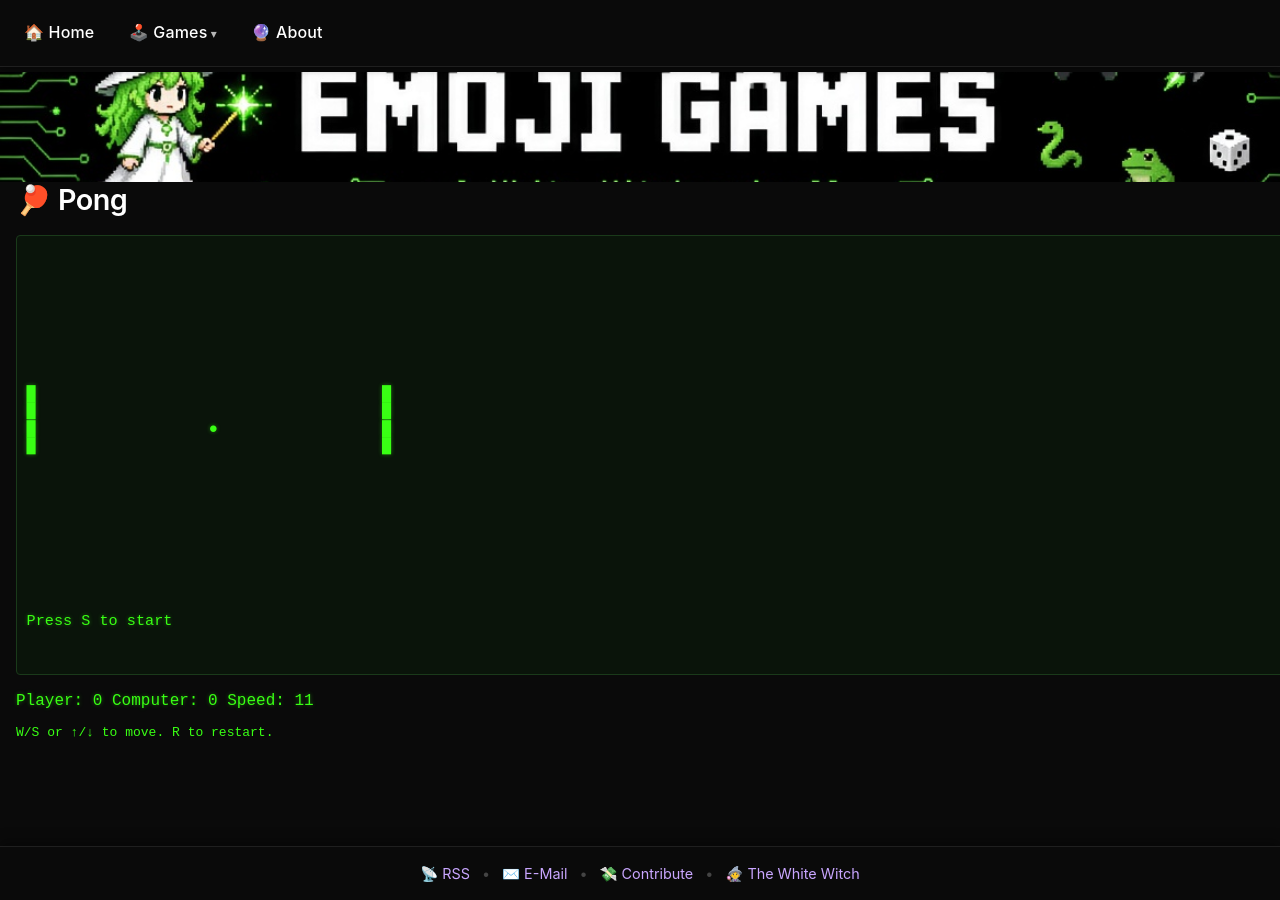
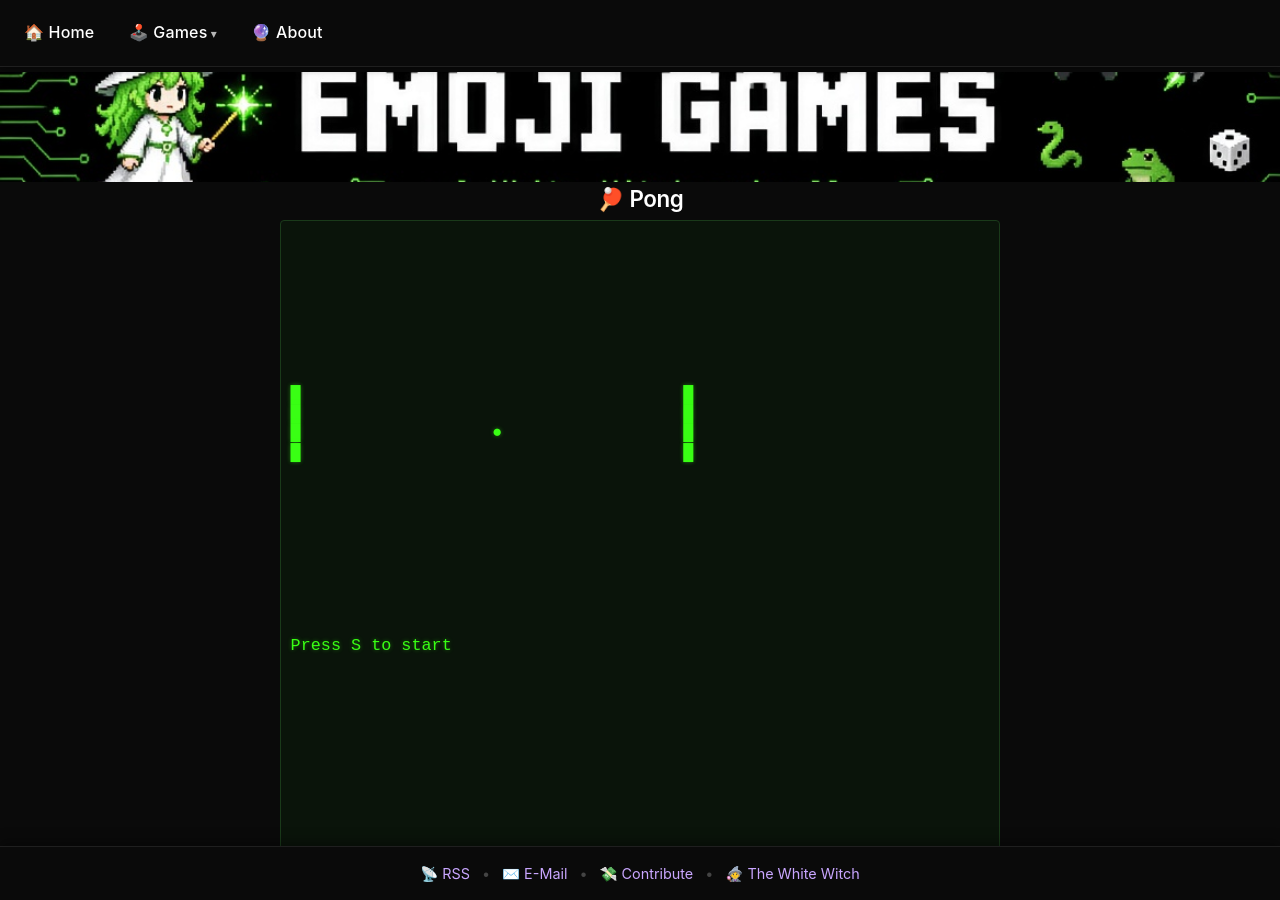
Before and after one commit to TheWhiteWitchTM/emojigames, a Jekyll site: the page built from games/pong/index.md, in a window 1280 px wide and 900 px high. Built offline with Jekyll 4.4.1, drawn with Linux system fonts in a browser that asks for light colours.

Commit message:
Update _base.scss

```diff
--- a/_sass/_base.scss
+++ b/_sass/_base.scss
@@ -33,23 +33,44 @@ body {
   margin-right: -50vw;
 }
 
-/* Game area breaks out to full width */
+/* Game area: centered, fits the screen, no scroll */
 #game {
-  width: 100vw !important;
-  max-width: none !important;
-  position: relative;
-  left: 50%;
-  right: 50%;
-  margin-left: -50vw !important;
-  margin-right: -50vw !important;
-  margin-top: 1.5rem;
-  margin-bottom: 1.5rem;
-  padding: 0 1rem;
+  width: 100%;
+  max-width: 100%;
+  margin: 0.5rem auto;
+  padding: 0;
+  display: flex;
+  flex-direction: column;
+  align-items: center;
   box-sizing: border-box;
+  height: calc(100vh - 7.5rem);
+  max-height: calc(100vh - 7.5rem);
+  overflow: hidden;
+}
+
+#game h1 {
+  margin: 0.2rem 0 0.4rem;
+  font-size: 1.4rem;
+  flex-shrink: 0;
 }
 
 #game textarea,
 #game #output {
-  max-width: none;
-  width: 100%;
+  flex: 1;
+  width: min(100%, 90ch);
+  max-width: 100%;
+  height: 100%;
+  min-height: 0;
+  margin: 0 auto;
+  resize: none;
+  font-size: clamp(0.75rem, 1.6vw, 1.05rem);
+  line-height: 1.15;
+  box-sizing: border-box;
 }
+
+#game #status,
+#game p,
+#game form {
+  flex-shrink: 0;
+  margin: 0.3rem 0;
+}
```
